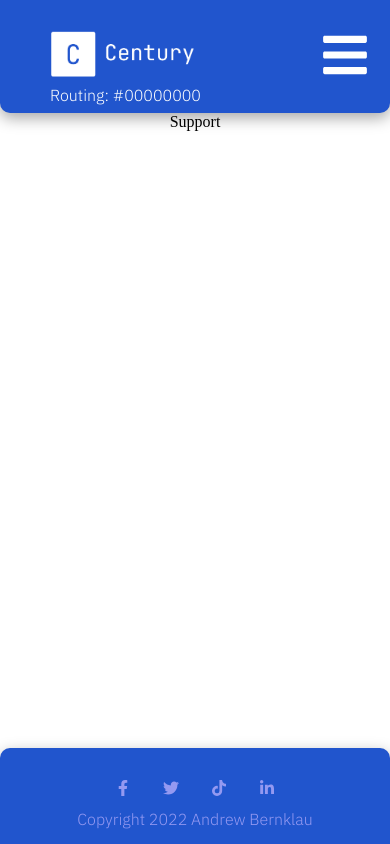
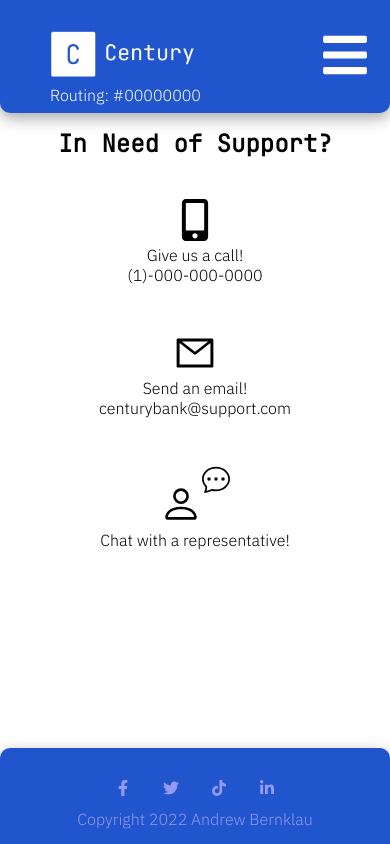
Before and after one commit to abernklau1/Banking-App, a React (Create React App) app in the folder client/: page /support in a window 390 px wide. Built offline with nearby package versions, Linux system fonts and the light colour scheme; sample sign-in values are in the browser's storage.

Commit message:
Added to Support page and made website mobile responsive

```diff
--- a/client/src/components/NavLinks.js
+++ b/client/src/components/NavLinks.js
@@ -6,7 +6,7 @@ const NavLinks = ({ classes }) => {
   return (
     <div className={classes}>
       <ul className="nav-list">
-        <NavLink href="" text="ATM Locations" />
+        <NavLink href="/" text="Home" />
         <NavLink href="/about" text="About" />
         <NavLink href="/support" text="Support" />
         {isSignedIn ? <NavUser /> : <NavLink href="/register" text="Login" />}
--- a/client/src/index.scss
+++ b/client/src/index.scss
@@ -721,10 +721,6 @@ table tbody tr:last-of-type {
 
 /* About Page */
 
-.about {
-  padding-bottom: var(--footer-height);
-}
-
 .hero {
   margin: 1rem auto;
   max-width: 640px;
@@ -745,6 +741,39 @@ table tbody tr:last-of-type {
 .to-customer img {
   width: 26rem;
   box-shadow: var(--box-shadow-1);
+}
+
+// SUPPORT
+.support {
+  h2 {
+    margin-top: 15px;
+  }
+}
+.support-options {
+  display: flex;
+  flex-wrap: wrap;
+  align-items: center;
+  justify-content: center;
+  gap: 2rem;
+  margin: 25px;
+  div {
+    margin-top: 15px;
+  }
+  p {
+    span {
+      display: block;
+    }
+  }
+}
+
+.chat {
+  color: black;
+  &:hover {
+    color: var(--blue);
+  }
+  .dots {
+    margin-bottom: 2rem;
+  }
 }
 
 /* MEDIA QUERIES */
@@ -830,7 +859,6 @@ table tbody tr:last-of-type {
 
   /* DASHBOARD */
   .dash-list {
-    text-align: left;
     font-size: 0.8rem;
   }
 
@@ -850,8 +878,103 @@ table tbody tr:last-of-type {
   }
 
   .dash-list {
-    margin-left: 2.3rem;
+    margin-left: 2.3rem auto;
     flex-wrap: wrap;
     width: 250px;
   }
 }
+
+@media (max-width: 550px) {
+  // HOME
+  .logo-container {
+    width: 300px;
+
+    .home-par {
+      font-size: 1.38rem;
+    }
+  }
+  .home-img {
+    width: 290px;
+    margin-left: 10px;
+  }
+
+  .logo-pages {
+    width: 270px;
+  }
+
+  // REGISTER
+  .form-outline {
+    width: 300px;
+    .form-row {
+      margin: auto;
+      label {
+        text-align: center;
+        margin-top: 10px;
+      }
+    }
+  }
+
+  // ABOUT
+  .about {
+    display: flex;
+    flex-direction: column;
+  }
+
+  .hero {
+    width: 300px;
+    img {
+      width: 300px;
+    }
+  }
+  .to-customer {
+    width: 300px;
+    margin: auto;
+    img {
+      width: 300px;
+    }
+    text-align: center;
+  }
+
+  // SUPPORT
+  .support-options {
+    p {
+      span {
+        display: block;
+      }
+    }
+  }
+
+  // DASHBOARD
+  .dash-nav-list {
+    width: 300px;
+    .dash-nav-items {
+      width: 300px;
+      a {
+        line-height: 2;
+        width: 75px;
+        font-size: 0.7rem;
+      }
+    }
+  }
+
+  // ACCOUNTS
+  .account-sections {
+    width: 300px;
+    margin-left: 27px;
+    header {
+      width: 300px;
+    }
+    h2 {
+      text-align: center;
+    }
+    .account-container {
+      width: 300px;
+      margin-left: 0;
+    }
+  }
+
+  // TRANSFER
+  .transfers {
+    margin-left: 12px;
+  }
+}
--- a/client/src/pages/landing/About.js
+++ b/client/src/pages/landing/About.js
@@ -1,6 +1,6 @@
 const About = () => {
   return (
-    <section className="content-container">
+    <section className="content-container about">
       <header className="hero">
         <img src="bank-employees.jpg" alt="Bank Employees" />
         <p>
--- a/client/src/pages/landing/Support.js
+++ b/client/src/pages/landing/Support.js
@@ -1,7 +1,35 @@
-import React from "react";
+import { FaMobileAlt } from "react-icons/fa";
+import { AiOutlineMail } from "react-icons/ai";
+import { BsPerson, BsChatDots } from "react-icons/bs";
 
 const Support = () => {
-  return <div className="content-container">Support</div>;
+  return (
+    <div className="content-container support">
+      <h2>In Need of Support?</h2>
+      <div className="support-options">
+        <div className="mobile">
+          <FaMobileAlt size={42} />
+          <p>
+            Give us a call! <span>(1)-000-000-0000</span>
+          </p>
+        </div>
+        <div className="email">
+          <AiOutlineMail size={42} />
+          <p>
+            Send an email! <span>centurybank@support.com</span>
+          </p>
+        </div>
+        <a href="/">
+          <div className="chat">
+            <BsPerson size={42} />
+            <BsChatDots className="dots" size={28} />
+
+            <p>Chat with a representative!</p>
+          </div>
+        </a>
+      </div>
+    </div>
+  );
 };
 
 export default Support;
```
Also changed, not shown: package.json (+4 -4 lines), 1 other file (tests, documents, lock files or other folders).
